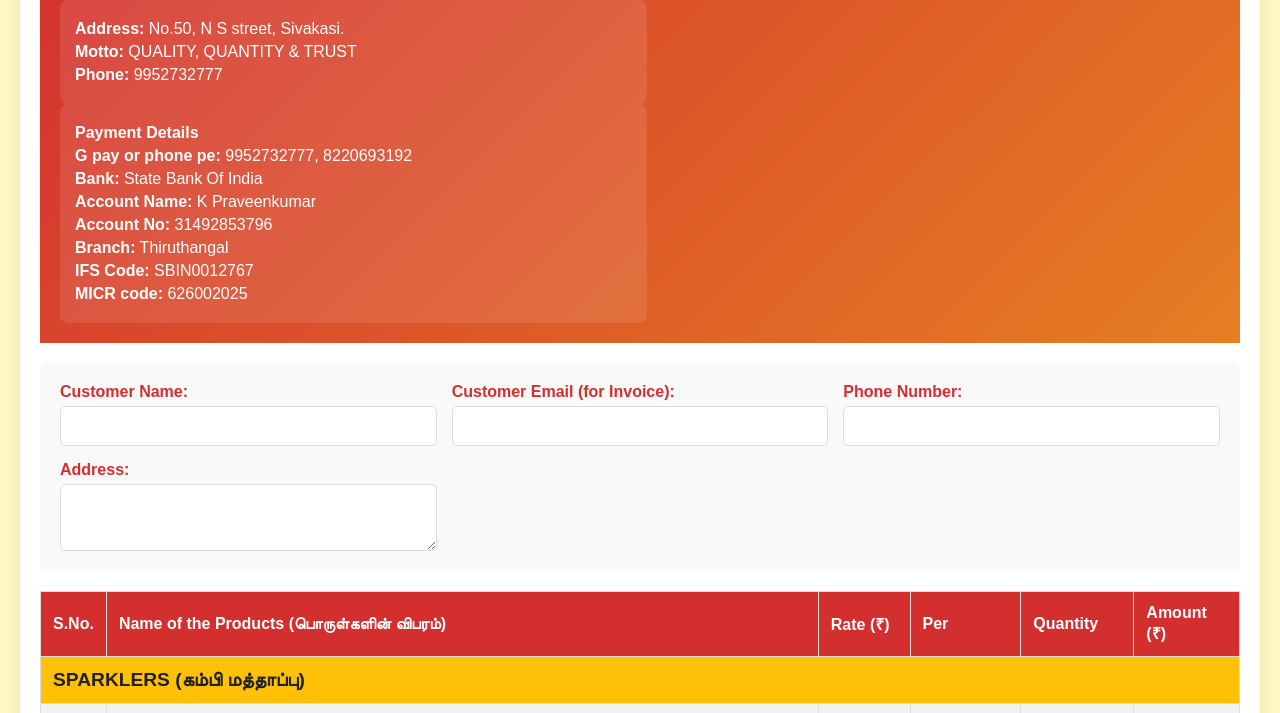
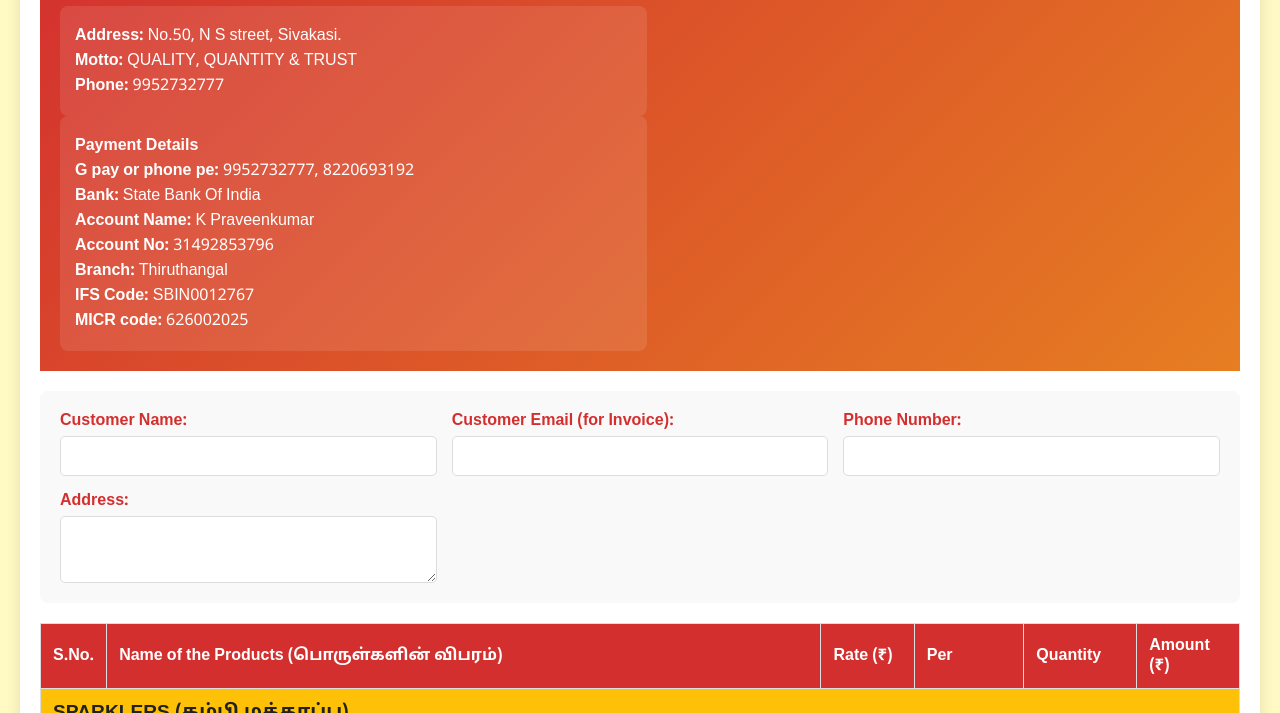
Before and after one commit to jithucrackers/jithucrackers, a plain HTML site: page index.html in a window 1280 px wide. Shown: the part 125-838 px from the top of the page. Drawn offline with nearby package versions, Linux system fonts and the light colour scheme.

Commit message:
Update index.html

```diff
--- a/index.html
+++ b/index.html
@@ -6,6 +6,9 @@
     <title>Jithu Crackers - Order Form 2025</title>
     <script src="https://cdnjs.cloudflare.com/ajax/libs/jspdf/2.5.1/jspdf.umd.min.js"></script>
     <script src="https://cdnjs.cloudflare.com/ajax/libs/jspdf-autotable/3.8.2/jspdf.plugin.autotable.min.js"></script>
+    <link rel="preconnect" href="https://fonts.googleapis.com">
+    <link rel="preconnect" href="https://fonts.gstatic.com" crossorigin>
+    <link href="https://fonts.googleapis.com/css2?family=Noto+Sans+Tamil&display=swap" rel="stylesheet">
     <style>
         :root {
             --primary-color: #D32F2F;
@@ -18,7 +21,7 @@
             --button-hover-bg: #d35400;
         }
         body {
-            font-family: Arial, sans-serif;
+            font-family: 'Noto Sans Tamil', Arial, sans-serif;
             margin: 0;
             padding: 20px;
             background-color: var(--background-color);
@@ -166,7 +169,6 @@
             100% { transform: rotate(360deg); }
         }
     </style>
-<script src="tamil-font.js"></script>
 </head>
 <body>
 
```
